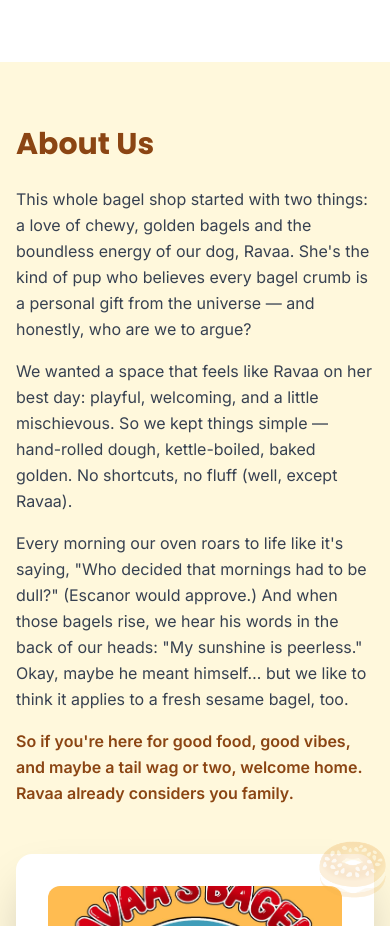
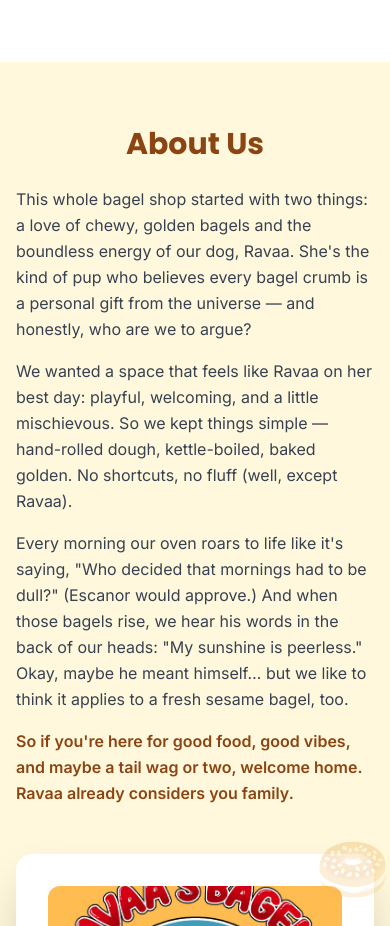
Before and after one commit to dextervorbe/ravaas-bagels, a React (Vite) app: page / in a window 390 px wide. Shown: the part 1562-2488 px from the top of the page. Built offline with nearby package versions, Linux system fonts and the light colour scheme.

Commit message:
Updated About title
Fixed styling on mobile

```diff
--- a/src/components/About.jsx
+++ b/src/components/About.jsx
@@ -11,7 +11,7 @@
             transition={{ duration: 0.8 }}
             viewport={{ once: true }}
           >
-            <h2 className="text-3xl md:text-4xl font-heading font-bold text-ravaa-dark mb-6">
+            <h2 className="text-3xl md:text-4xl font-heading font-bold text-ravaa-dark mb-6 text-center lg:text-left">
               About Us
             </h2>
             <div className="space-y-4 text-gray-700 leading-relaxed">
```
